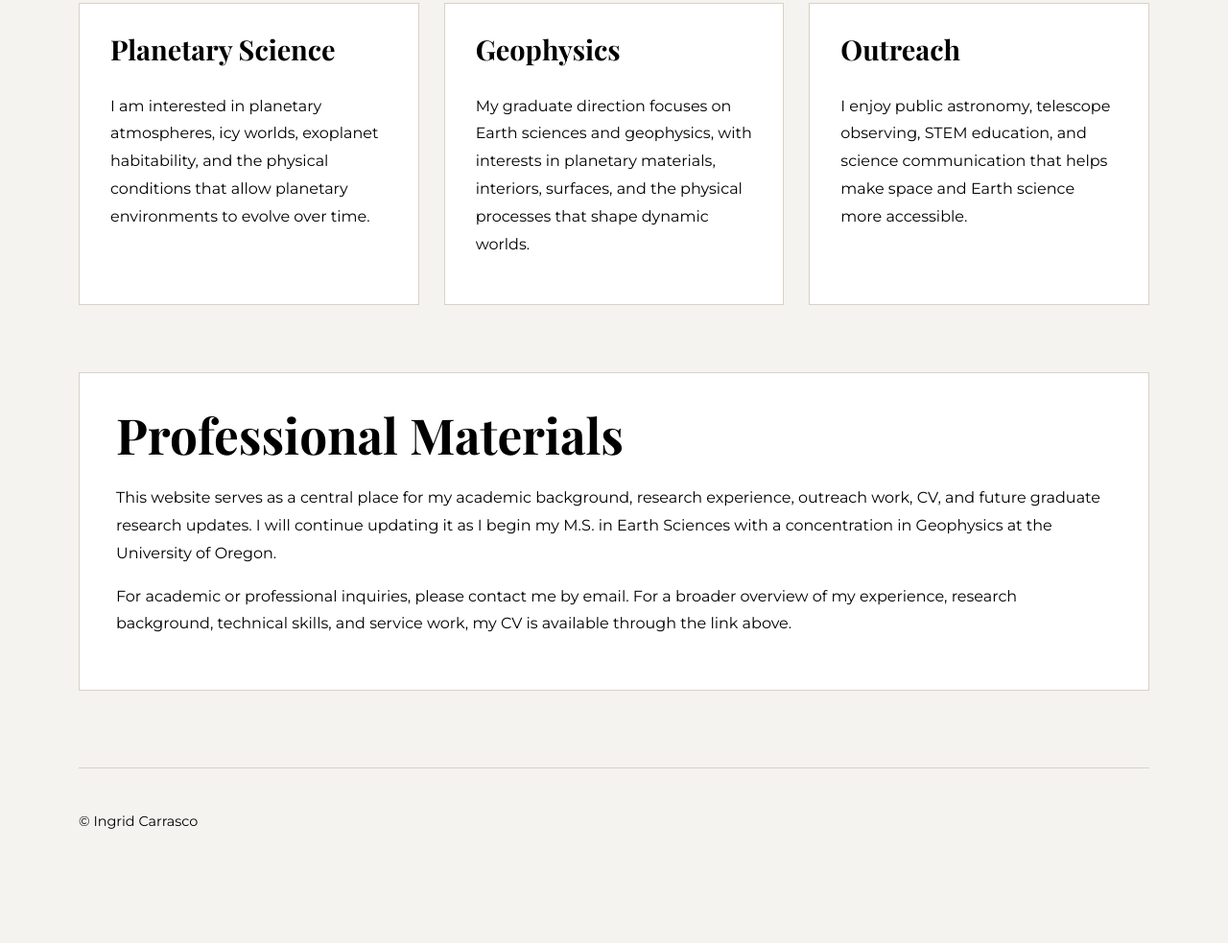
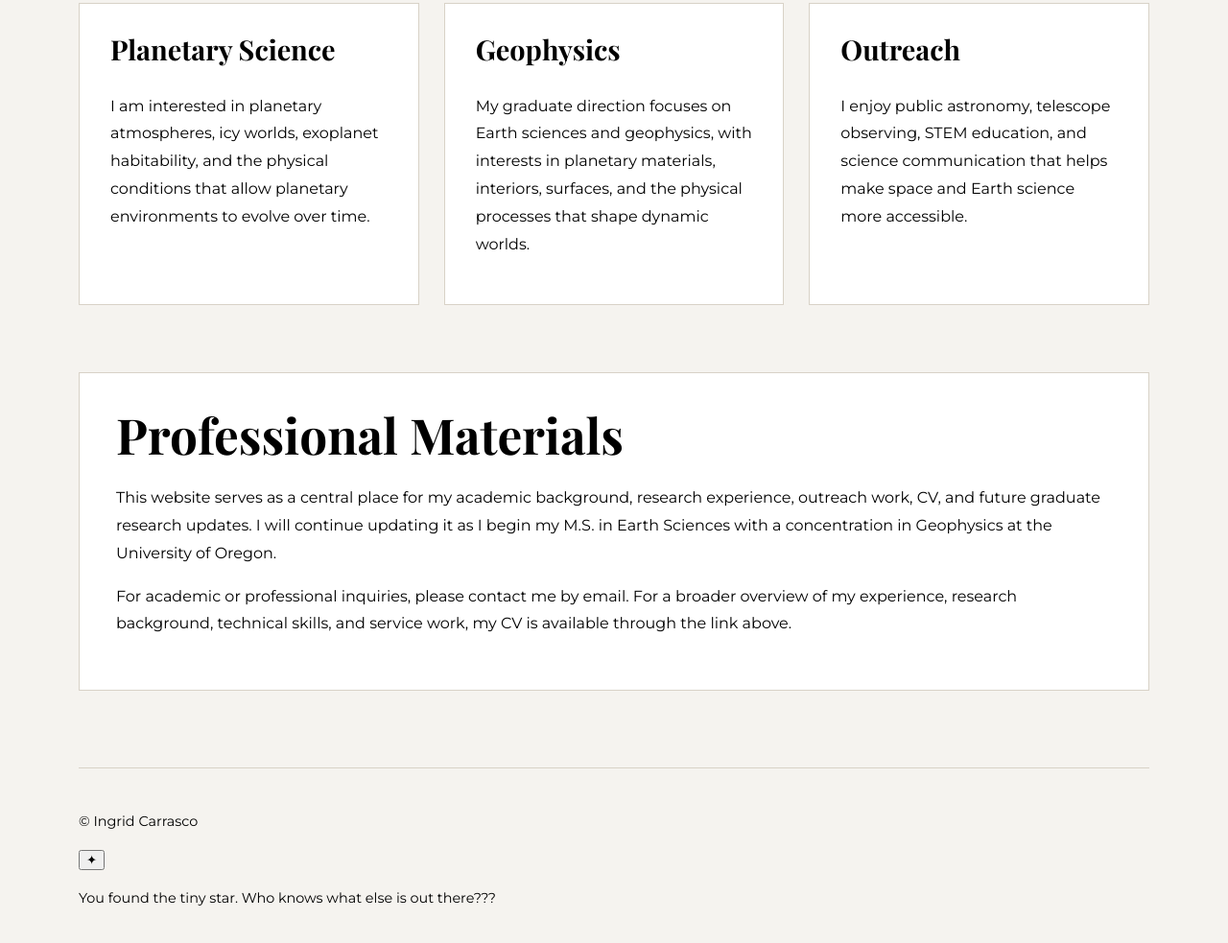
Before and after one commit to ingridrcarrasco/ingridrcarrasco.github.io, a plain HTML site: page contact.html in a window 1280 px wide. Shown: the part 1256-2239 px from the top of the page at 96% size. Before the commit the page ends 2210 px from the top, so only its background shows below. Drawn offline with nearby package versions, Linux system fonts and the light colour scheme.

Commit message:
Update contact.html

```diff
--- a/contact.html
+++ b/contact.html
@@ -149,8 +149,23 @@
     </main>
 
     <footer>
-      <p>© Ingrid Carrasco</p>
-    </footer>
+  <p>© Ingrid Carrasco</p>
+
+  <button class="secret-star" onclick="revealSecretMessage()" aria-label="Reveal secret message">
+    ✦
+  </button>
+
+  <p id="secret-message" class="secret-message">
+    You found the tiny star. Who knows what else is out there???
+  </p>
+</footer>
+
+<script>
+  function revealSecretMessage() {
+    const message = document.getElementById("secret-message");
+    message.classList.toggle("show-secret");
+  }
+</script>
 
   </div>
 
```
